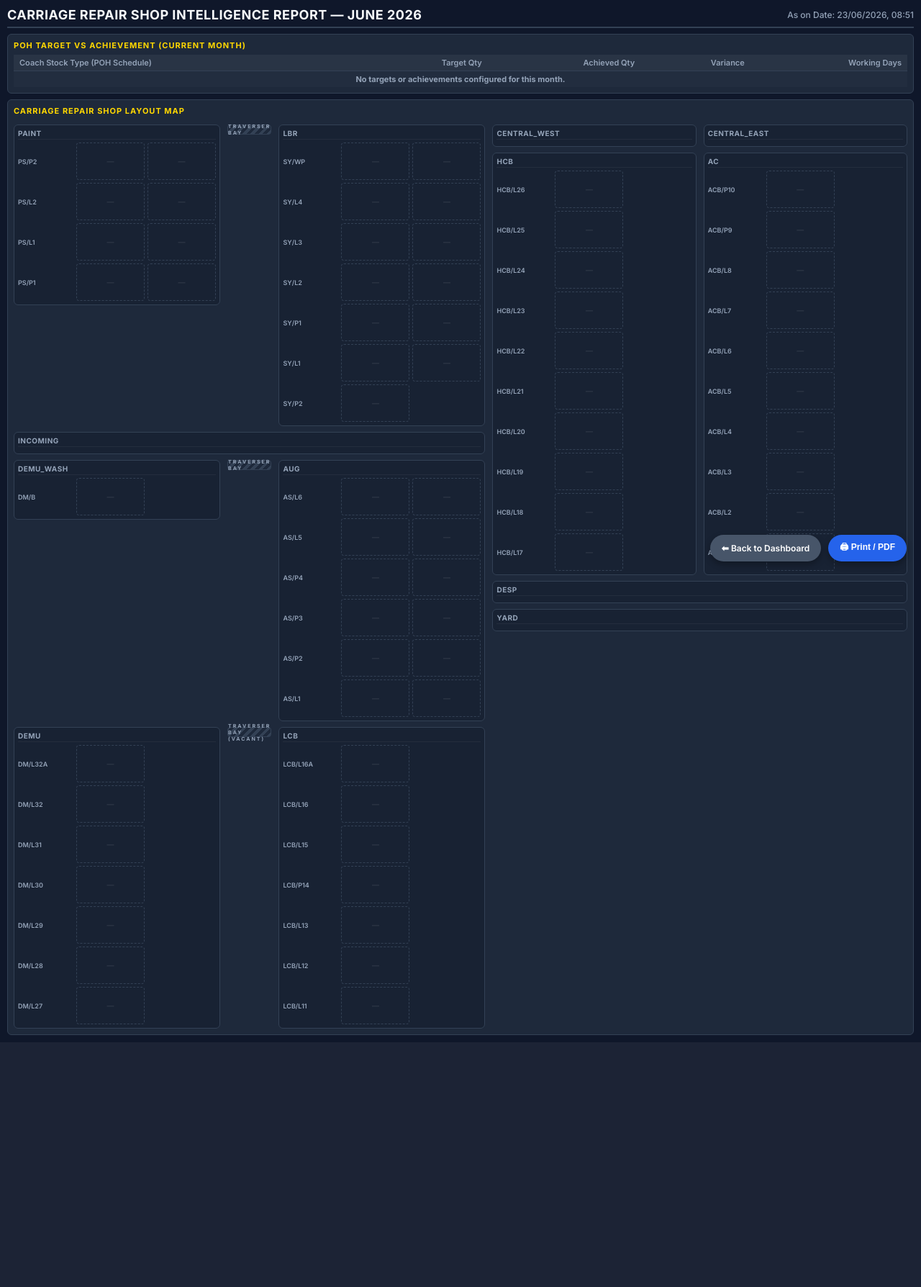
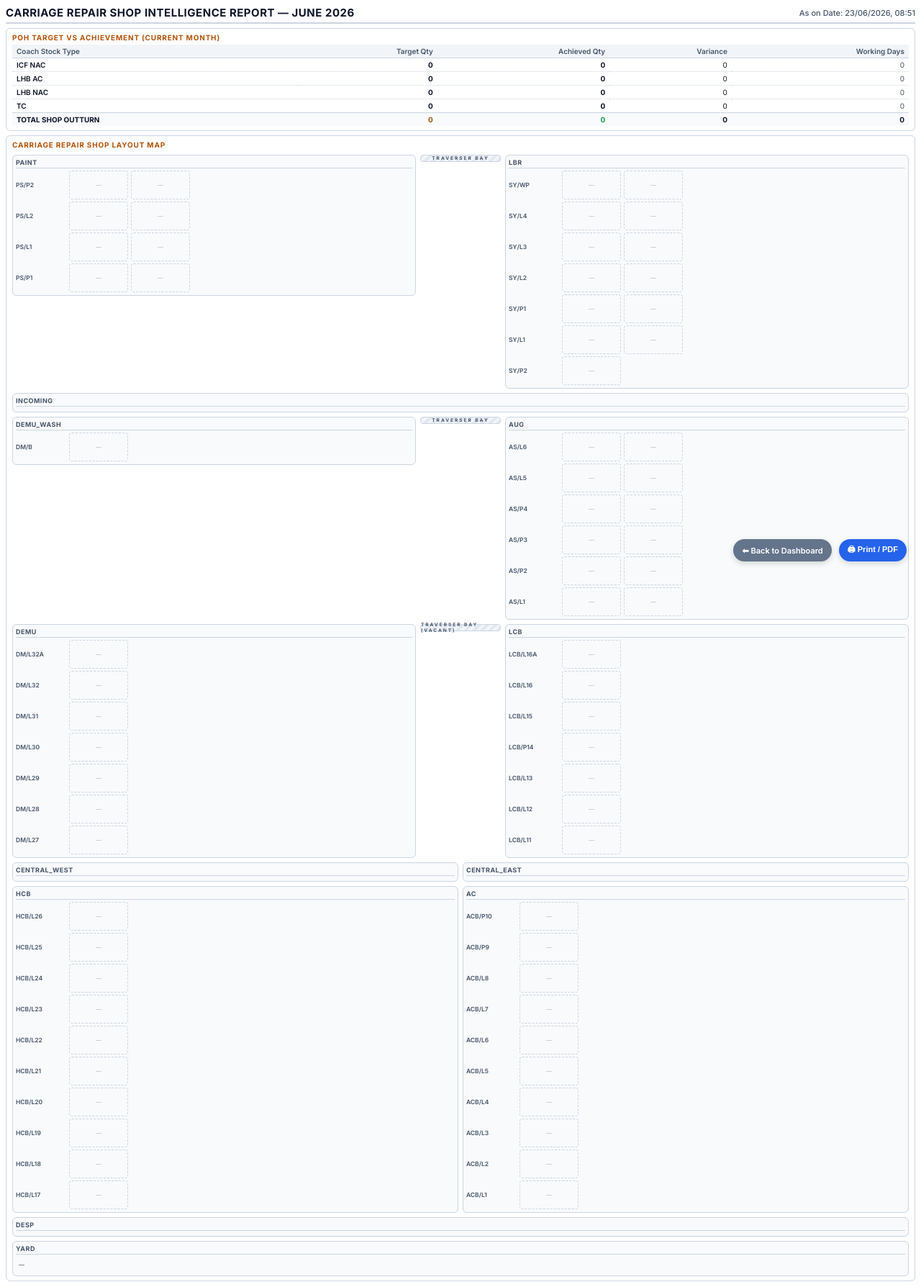
Before and after one commit to jijolw/Loco-Works-Dashboard, a Flask app: page /report/aerial in a window 1280 px wide. Shown: the whole page at 72% size. Before the commit the page ends 1448 px from the top, so only its background shows below. Run offline with Flask 3, Linux system fonts and the light colour scheme; data that the repository does not hold is empty.

Commit message:
Update printable report targets list, map layout to vertical workshop structure, and set light white theme

```diff
--- a/templates/report_aerial.html
+++ b/templates/report_aerial.html
@@ -8,19 +8,27 @@
     <link href="https://fonts.googleapis.com/css2?family=Inter:wght@400;500;600;700&display=swap" rel="stylesheet">
     <style>
         :root {
-            --bg-dark: #0f172a;
-            --card-bg: #1e293b;
-            --border-color: #334155;
-            --text-main: #f8fafc;
-            --text-muted: #94a3b8;
-            --gold: #ffd700;
-            --blue-normal: #1e3a8a;
-            --blue-border: #3b82f6;
-            --red-danger: #7f1d1d;
-            --red-border: #ef4444;
-            --yellow-done: #eab308;
-            --green-outturned: #15803d;
-            --green-border: #22c55e;
+            --bg-dark: #ffffff;
+            --card-bg: #ffffff;
+            --border-color: #cbd5e1;
+            --text-main: #0f172a;
+            --text-muted: #475569;
+            --gold: #b45309;
+            --blue-normal: #e0f2fe;
+            --blue-border: #38bdf8;
+            --blue-text: #0369a1;
+            --red-danger: #fee2e2;
+            --red-border: #f87171;
+            --red-text: #991b1b;
+            --yellow-done: #fef9c3;
+            --yellow-border: #fde047;
+            --yellow-text: #854d0e;
+            --green-outturned: #dcfce7;
+            --green-border: #4ade80;
+            --green-text: #14532d;
+            --orange-corr: #ffedd5;
+            --orange-border: #fb923c;
+            --orange-text: #9a3412;
         }
 
         * {
@@ -33,7 +41,7 @@
             font-family: 'Inter', -apple-system, BlinkMacSystemFont, "Segoe UI", Roboto, sans-serif;
             background-color: var(--bg-dark);
             color: var(--text-main);
-            padding: 10px;
+            padding: 8px;
             overflow-x: hidden;
             -webkit-print-color-adjust: exact !important;
             print-color-adjust: exact !important;
@@ -75,7 +83,7 @@
             margin: 0 auto;
             display: flex;
             flex-direction: column;
-            gap: 8px;
+            gap: 6px;
         }
 
         /* Header block */
@@ -84,17 +92,17 @@
             justify-content: space-between;
             align-items: center;
             border-bottom: 2px solid var(--border-color);
-            padding-bottom: 6px;
+            padding-bottom: 4px;
         }
         .report-title {
-            font-size: 18px;
+            font-size: 15px;
             font-weight: 700;
             text-transform: uppercase;
             letter-spacing: 0.5px;
             color: var(--text-main);
         }
         .report-date {
-            font-size: 12px;
+            font-size: 11px;
             color: var(--text-muted);
             font-weight: 500;
         }
@@ -104,40 +112,40 @@
             background: var(--card-bg);
             border: 1px solid var(--border-color);
             border-radius: 6px;
-            padding: 8px;
+            padding: 6px 8px;
         }
         .section-title {
-            font-size: 11px;
+            font-size: 10px;
             font-weight: 700;
             text-transform: uppercase;
-            letter-spacing: 1px;
+            letter-spacing: 0.8px;
             color: var(--gold);
-            margin-bottom: 6px;
+            margin-bottom: 4px;
         }
         .targets-table {
             width: 100%;
             border-collapse: collapse;
-            font-size: 11px;
+            font-size: 10px;
         }
         .targets-table th {
             text-align: left;
-            padding: 4px 8px;
-            background: rgba(255,255,255,0.05);
+            padding: 3px 6px;
+            background: #f1f5f9;
             font-weight: 600;
             color: var(--text-muted);
             border-bottom: 1px solid var(--border-color);
         }
         .targets-table td {
-            padding: 4px 8px;
+            padding: 3px 6px;
             border-bottom: 1px dotted var(--border-color);
         }
         .targets-table tr:last-child td {
             border-bottom: none;
             font-weight: 700;
-            background: rgba(255,255,255,0.02);
+            background: #f8fafc;
         }
-        .var-neg { color: #f87171; font-weight: 600; }
-        .var-pos { color: #4ade80; font-weight: 600; }
+        .var-neg { color: #dc2626; font-weight: 600; }
+        .var-pos { color: #16a34a; font-weight: 600; }
 
         /* Floating action buttons */
         .no-print-actions {
@@ -152,27 +160,27 @@
             background: #2563eb;
             color: #ffffff;
             border: none;
-            padding: 8px 16px;
-            border-radius: 20px;
-            font-size: 12px;
+            padding: 6px 12px;
+            border-radius: 16px;
+            font-size: 11px;
             font-weight: 600;
             cursor: pointer;
-            box-shadow: 0 4px 10px rgba(0,0,0,0.3);
+            box-shadow: 0 3px 8px rgba(0,0,0,0.15);
             transition: all 0.2s ease;
             text-decoration: none;
             display: inline-flex;
             align-items: center;
-            gap: 6px;
+            gap: 4px;
         }
         .btn-action:hover {
             background: #1d4ed8;
-            transform: translateY(-2px);
+            transform: translateY(-1px);
         }
         .btn-back {
-            background: #475569;
+            background: #64748b;
         }
         .btn-back:hover {
-            background: #334155;
+            background: #475569;
         }
 
         /* ── Map Grid layout ── */
@@ -180,55 +188,49 @@
             background: var(--card-bg);
             border: 1px solid var(--border-color);
             border-radius: 6px;
-            padding: 8px;
+            padding: 6px 8px;
             display: flex;
             flex-direction: column;
-            gap: 6px;
+            gap: 4px;
         }
 
         .shops-grid {
             display: flex;
-            gap: 10px;
+            flex-direction: column;
+            gap: 6px;
             width: 100%;
-        }
-
-        .left-col, .right-col {
-            flex: 1;
-            display: flex;
-            flex-direction: column;
-            gap: 8px;
         }
 
         /* Zones & Shops */
         .zone {
             border: 1px solid var(--border-color);
-            background: rgba(15, 23, 42, 0.4);
+            background: #f8fafc;
             border-radius: 6px;
-            padding: 5px;
+            padding: 4px;
         }
         .zone-title {
-            font-size: 10px;
+            font-size: 9px;
             font-weight: 700;
             text-transform: uppercase;
             letter-spacing: 0.5px;
             color: var(--text-muted);
-            margin-bottom: 4px;
-            border-bottom: 1px solid rgba(255,255,255,0.05);
+            margin-bottom: 3px;
+            border-bottom: 1px solid var(--border-color);
             padding-bottom: 2px;
         }
 
         .line-row {
             display: flex;
             align-items: center;
-            gap: 6px;
-            margin-bottom: 4px;
+            gap: 4px;
+            margin-bottom: 3px;
         }
         .line-row:last-child {
             margin-bottom: 0;
         }
         .line-name {
-            width: 75px;
-            font-size: 9px;
+            width: 70px;
+            font-size: 8.5px;
             font-weight: 600;
             color: var(--text-muted);
             overflow: hidden;
@@ -243,26 +245,26 @@
 
         /* Coach Box Card */
         .coach-box {
-            width: 95px;
-            height: 52px;
+            width: 82px;
+            height: 40px;
             border-radius: 4px;
-            padding: 3px 4px;
+            padding: 2px 4px;
             display: flex;
             flex-direction: column;
             justify-content: space-between;
             position: relative;
-            border: 1px solid rgba(255,255,255,0.1);
+            box-sizing: border-box;
         }
         .empty-box {
-            width: 95px;
-            height: 52px;
+            width: 82px;
+            height: 40px;
             border-radius: 4px;
             border: 1px dashed var(--border-color);
             display: flex;
             align-items: center;
             justify-content: center;
-            font-size: 10px;
-            color: rgba(255,255,255,0.15);
+            font-size: 8px;
+            color: rgba(0,0,0,0.25);
         }
 
         .cb-header {
@@ -290,71 +292,70 @@
         .badge-generic { background: #6b7280; color: #fff; }
 
         .cb-desc {
-            font-size: 8px;
-            color: rgba(255,255,255,0.7);
+            font-size: 7px;
             overflow: hidden;
             text-overflow: ellipsis;
             white-space: nowrap;
-            margin-top: 1px;
-            margin-bottom: 1px;
+            margin-top: 0.5px;
+            margin-bottom: 0.5px;
+            opacity: 0.85;
+            color: inherit;
         }
 
         /* Extra printable fields (Pre-survey hrs and Corrosion dates) */
         .cb-extra {
-            font-size: 7.5px;
+            font-size: 6.5px;
             line-height: 1;
-            font-weight: 500;
-            color: rgba(255,255,255,0.85);
+            font-weight: 600;
+            opacity: 0.9;
             margin-top: 0.5px;
+            color: inherit;
         }
 
-        /* Custom color coding statuses */
+        /* Custom color coding statuses (Light Theme) */
         .s-normal {
             background-color: var(--blue-normal) !important;
-            border-color: var(--blue-border) !important;
-            color: #ffffff !important;
+            border: 1px solid var(--blue-border) !important;
+            color: var(--blue-text) !important;
         }
         .s-danger {
             background-color: var(--red-danger) !important;
             border: 1.5px solid var(--red-border) !important;
-            box-shadow: 0 0 5px rgba(239, 68, 68, 0.4);
-            color: #ffffff !important;
+            box-shadow: 0 0 4px rgba(239, 68, 68, 0.2);
+            color: var(--red-text) !important;
         }
         .s-cdone {
             background-color: var(--yellow-done) !important;
-            border-color: #ca8a04 !important;
-            color: #000000 !important;
-        }
-        .s-cdone .cb-desc, .s-cdone .cb-extra {
-            color: rgba(0,0,0,0.8) !important;
+            border: 1px solid var(--yellow-border) !important;
+            color: var(--yellow-text) !important;
         }
         .s-outturned {
             background-color: var(--green-outturned) !important;
-            border-color: var(--green-border) !important;
-            color: #ffffff !important;
+            border: 1px solid var(--green-border) !important;
+            color: var(--green-text) !important;
         }
         .s-corr {
-            background-color: #ea580c !important; /* Orange for under corrosion */
-            border-color: #f97316 !important;
-            color: #ffffff !important;
+            background-color: var(--orange-corr) !important;
+            border: 1px solid var(--orange-border) !important;
+            color: var(--orange-text) !important;
         }
 
         /* Traverser blocks */
         .traverser-row {
-            height: 14px;
+            height: 10px;
             background: repeating-linear-gradient(
                 -45deg,
-                #334155,
-                #334155 4px,
-                #1e293b 4px,
-                #1e293b 8px
+                #e2e8f0,
+                #e2e8f0 4px,
+                #f1f5f9 4px,
+                #f1f5f9 8px
             );
             border: 1px solid var(--border-color);
             border-radius: 4px;
             display: flex;
             align-items: center;
             justify-content: center;
-            font-size: 7px;
+            font-size: 6.5px;
             font-weight: 700;
             color: var(--text-muted);
             letter-spacing: 2px;
@@ -365,7 +366,7 @@
         .flat-row-container {
             display: flex;
             flex-direction: column;
-            gap: 4px;
+            gap: 3px;
         }
 
         /* ── PRINT MEDIA RULES ── */
@@ -711,6 +637,23 @@
         function renderFlat(title, pits, label) {
             let html = `<div class="zone">`;
             html += `<div class="zone-title">${escapeHtml(label || title)}</div>`;
+
+            if (title === 'YARD') {
+                // Show Yard in linear way at bottom side (single horizontal row of all yard coaches)
+                html += `<div class="coach-row" style="display:flex;flex-wrap:wrap;gap:4px;padding:2px 0;">`;
+                let hasCoaches = false;
+                pits.forEach(pit => {
+                    const coaches = getCoachesForPit(pit);
+                    coaches.forEach(c => {
+                        hasCoaches = true;
+                        html += coachBoxHtml(c);
+                    });
+                });
+                if (!hasCoaches) {
+                    html += `<div style="font-size:8px;color:var(--text-muted);padding:4px;">—</div>`;
+                }
+                html += `</div>`;
+            } else {
                 html += `<div class="flat-row-container">`;
                 pits.forEach(pit => {
                     const coaches = getCoachesForPit(pit);
@@ -722,7 +665,9 @@
                         html += `</div></div>`;
                     }
                 });
-            html += `</div></div>`;
+                html += `</div>`;
+            }
+            html += `</div>`;
             return html;
         }
 
@@ -735,7 +680,7 @@
             const type = node.type;
 
             if (type === 'row') {
-                let html = `<div style="display:flex;gap:10px;width:100%;">`;
+                let html = `<div style="display:flex;gap:6px;width:100%;align-items:stretch;">`;
                 (node.zones || []).forEach((z, idx) => {
                     const colStyle = node.cols && node.cols[idx] ? ` style="flex:${node.cols[idx]}"` : ' style="flex:1"';
                     html += `<div${colStyle}>${renderLayoutNode(z)}</div>`;
@@ -745,7 +690,7 @@
             }
 
             if (type === 'stack') {
-                let html = `<div style="display:flex;flex-direction:column;gap:8px;width:100%;">`;
+                let html = `<div style="display:flex;flex-direction:column;gap:6px;width:100%;">`;
                 (node.zones || []).forEach(z => {
                     html += renderLayoutNode(z);
                 });
@@ -790,15 +735,37 @@
                 // Filter to current calendar month
                 const monthlyTargets = targetsData.filter(t => t.month === currentMonth && t.type === 'monthly');
 
-                // Filter out stock types with no targets and no actuals
-                const activeTargets = monthlyTargets.filter(t => t.target > 0 || t.actual > 0);
+                // Group targets to: ICF NAC, LHB AC, LHB NAC, TC
+                const groupedTargets = {
+                    "ICF NAC": { target: 0, actual: 0 },
+                    "LHB AC": { target: 0, actual: 0 },
+                    "LHB NAC": { target: 0, actual: 0 },
+                    "TC": { target: 0, actual: 0 }
+                };
+
+                monthlyTargets.forEach(t => {
+                    const fam = t.family.toUpperCase();
+                    if (fam.includes("ICF") && fam.includes("NAC")) {
+                        groupedTargets["ICF NAC"].target += t.target;
+                        groupedTargets["ICF NAC"].actual += t.actual;
+                    } else if (fam.includes("LHB") && fam.includes("AC")) {
+                        groupedTargets["LHB AC"].target += t.target;
+                        groupedTargets["LHB AC"].actual += t.actual;
+                    } else if (fam.includes("LHB") && fam.includes("NAC")) {
+                        groupedTargets["LHB NAC"].target += t.target;
+                        groupedTargets["LHB NAC"].actual += t.actual;
+                    } else if (fam.includes("EMU") || fam.includes("MEMU") || fam.includes("DEMU") || fam.includes("TC") || fam.includes("DTC") || fam.includes("DPC")) {
+                        groupedTargets["TC"].target += t.target;
+                        groupedTargets["TC"].actual += t.actual;
+                    }
+                });
 
                 // Render Targets Table
                 let targetsHtml = `
                     <table class="targets-table">
                         <thead>
                             <tr>
-                                <th>Coach Stock Type (POH Schedule)</th>
+                                <th>Coach Stock Type</th>
                                 <th style="text-align:right;">Target Qty</th>
                                 <th style="text-align:right;">Achieved Qty</th>
                                 <th style="text-align:right;">Variance</th>
@@ -810,10 +777,11 @@
 
                 let totalTarget = 0;
                 let totalActual = 0;
-                let workingDays = activeTargets.length > 0 ? activeTargets[0].working_days : 0;
+                let workingDays = monthlyTargets.length > 0 ? monthlyTargets[0].working_days : 0;
 
-                if (activeTargets.length > 0) {
-                    activeTargets.forEach(t => {
+                const targetKeys = ["ICF NAC", "LHB AC", "LHB NAC", "TC"];
+                targetKeys.forEach(key => {
+                    const t = groupedTargets[key];
                     totalTarget += t.target;
                     totalActual += t.actual;
                     const variance = t.actual - t.target;
@@ -822,11 +790,11 @@
 
                     targetsHtml += `
                         <tr>
-                                <td style="font-weight:500;">${escapeHtml(t.family)}</td>
-                                <td style="text-align:right;font-weight:600;">${t.target}</td>
-                                <td style="text-align:right;font-weight:600;">${t.actual}</td>
+                            <td style="font-weight:600;">${key}</td>
+                            <td style="text-align:right;font-weight:700;">${t.target}</td>
+                            <td style="text-align:right;font-weight:700;">${t.actual}</td>
                             <td style="text-align:right;${varCls}">${varStr}</td>
-                                <td style="text-align:right;color:var(--text-muted);">${t.working_days}</td>
+                            <td style="text-align:right;color:var(--text-muted);">${workingDays}</td>
                         </tr>
                     `;
                 });
@@ -839,14 +807,11 @@
                     <tr style="border-top:1.5px solid var(--border-color);">
                         <td style="font-weight:700;">TOTAL SHOP OUTTURN</td>
                         <td style="text-align:right;font-weight:700;color:var(--gold);">${totalTarget}</td>
-                            <td style="text-align:right;font-weight:700;color:#22c55e;">${totalActual}</td>
+                        <td style="text-align:right;font-weight:700;color:#16a34a;">${totalActual}</td>
                         <td style="text-align:right;${totVarCls}">${totVarStr}</td>
                         <td style="text-align:right;font-weight:700;">${workingDays}</td>
                     </tr>
                 `;
-                } else {
-                    targetsHtml += `<tr><td colspan="5" style="text-align:center;color:var(--text-muted);">No targets or achievements configured for this month.</td></tr>`;
-                }
 
                 targetsHtml += `</tbody></table>`;
                 document.getElementById('targets-table-container').innerHTML = targetsHtml;
@@ -863,32 +828,14 @@
                 _aliases = aerialData.pitnum_aliases || {};
                 _twoSlotLines = aerialData.two_slot_lines || [];
 
-                // 3. Render Two Columns Map layout dynamically from topology
+                // 3. Render natural workshop layout structure vertically
                 const layout = aerialData.topology || [];
 
-                // Split the layout elements into 2 balanced columns:
-                // Column 1 (Left): PAINT, LBR, Incoming, Spring, DEMU wash, DEMU, Stabling
-                // Column 2 (Right): LCB, Central lines, HCB, AC, Despatch, Yard
-                // This corresponds to a clean two-column grid.
-                const midPoint = Math.ceil(layout.length / 2);
-                const leftLayout = layout.slice(0, midPoint);
-                const rightLayout = layout.slice(midPoint);
-
-                let leftColHtml = '';
-                leftLayout.forEach(node => {
-                    leftColHtml += renderLayoutNode(node);
+                let layoutHtml = '';
+                layout.forEach(node => {
+                    layoutHtml += renderLayoutNode(node);
                 });
-
-                let rightColHtml = '';
-                rightLayout.forEach(node => {
-                    rightColHtml += renderLayoutNode(node);
-                });
-
-                const shopsHtml = `
-                    <div class="left-col">${leftColHtml}</div>
-                    <div class="right-col">${rightColHtml}</div>
-                `;
-                document.getElementById('shops-grid-container').innerHTML = shopsHtml;
+                document.getElementById('shops-grid-container').innerHTML = layoutHtml;
 
                 // Hide loading screen
                 document.getElementById('loading').style.display = 'none';
```
Also changed, not shown: other parts of templates/report_aerial.html (+13 -88 lines). Lines whose indentation alone changed are shown as unchanged.
